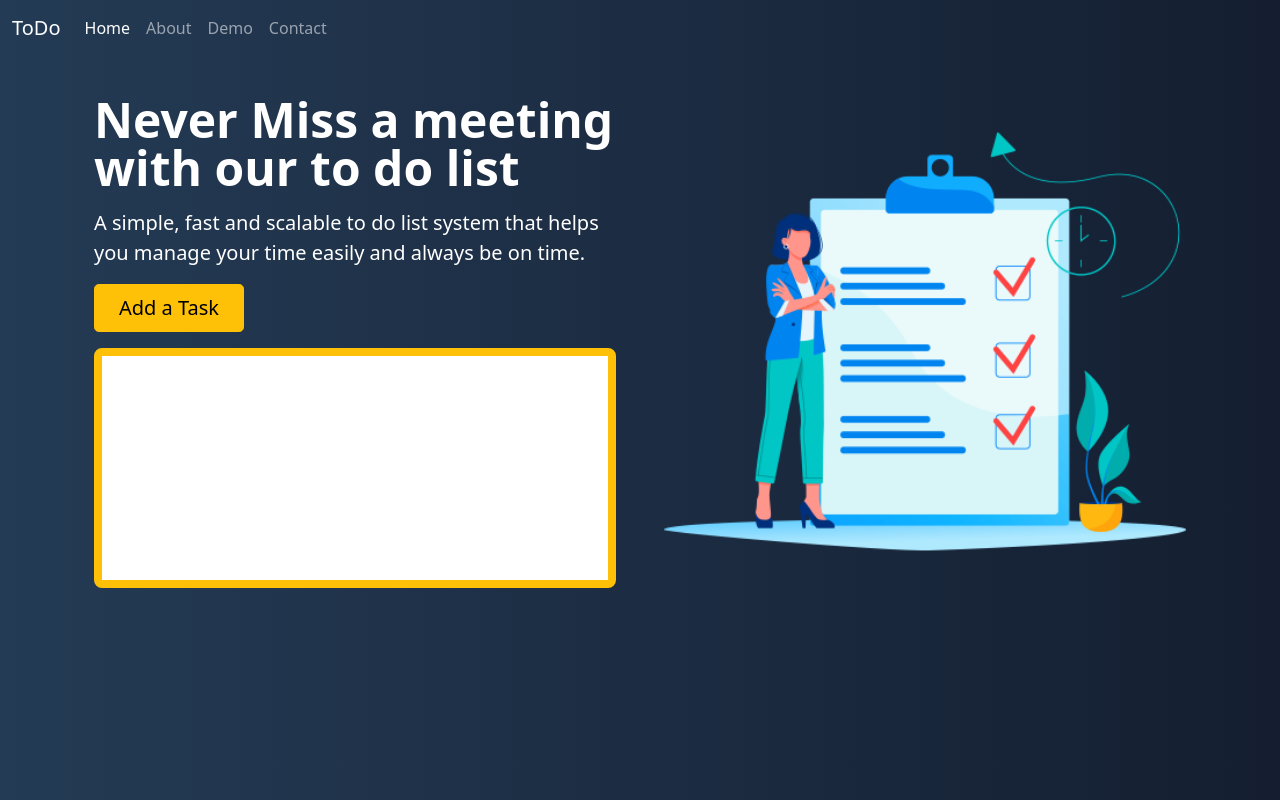
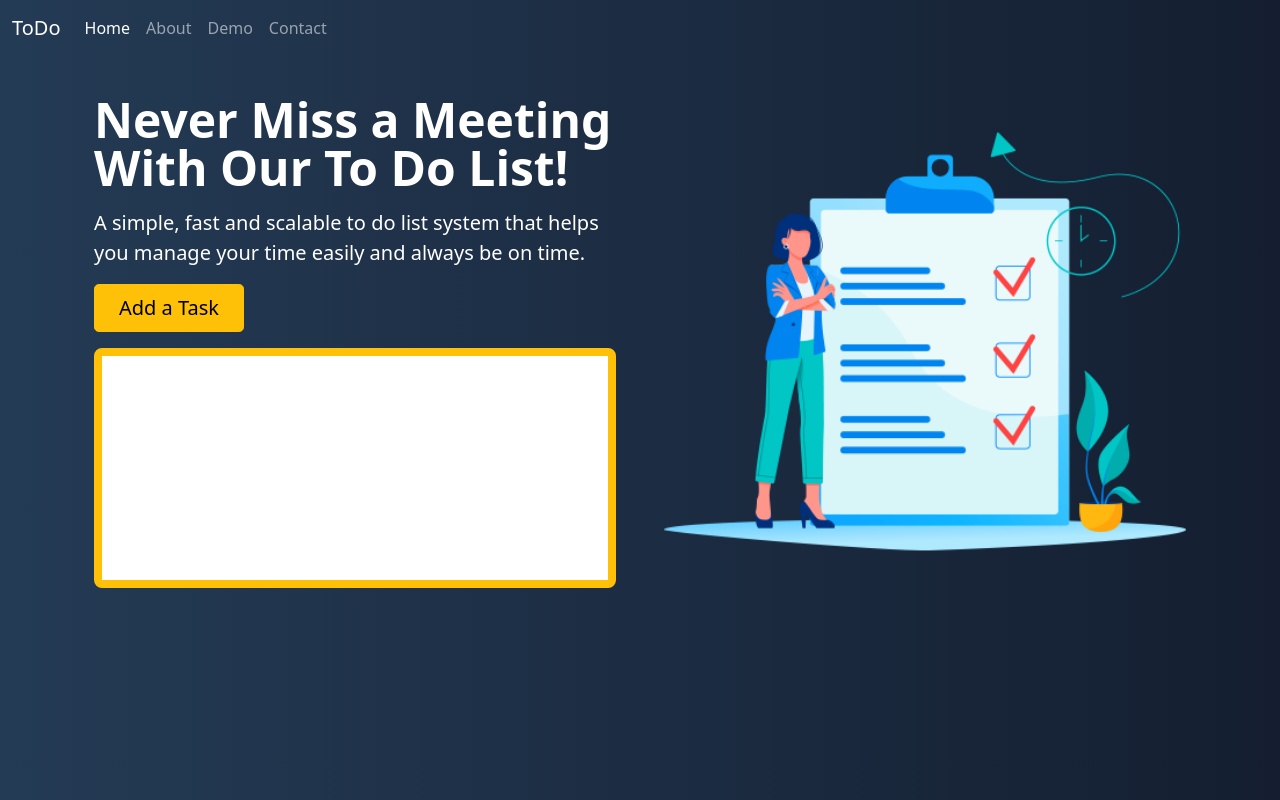
Before and after one commit to calebj516/FirstProject, a plain HTML site: page index.html in a window 1280 px wide. Drawn offline with nearby package versions, Linux system fonts and the light colour scheme.

Commit message:
Fixed some typos

```diff
--- a/index.html
+++ b/index.html
@@ -2,7 +2,7 @@
 <html lang="en">
 
 <head>
-    <title>First Project</title>
+    <title>First Project v2</title>
     <!-- Required meta tags -->
     <meta charset="utf-8">
     <meta name="viewport" content="width=device-width, initial-scale=1, shrink-to-fit=no">
@@ -50,7 +50,7 @@
                         loading="lazy">
                 </div>
                 <div class="col-lg-6">
-                    <h1 class="display-5 fw-bold lh-1 mb-3">Never Miss a meeting with our to do list</h1>
+                    <h1 class="display-5 fw-bold lh-1 mb-3">Never Miss a Meeting With Our To Do List!</h1>
                     <p class="lead">A simple, fast and scalable to do list system that helps you manage your time easily
                         and always be on time.
                     </p>
```
